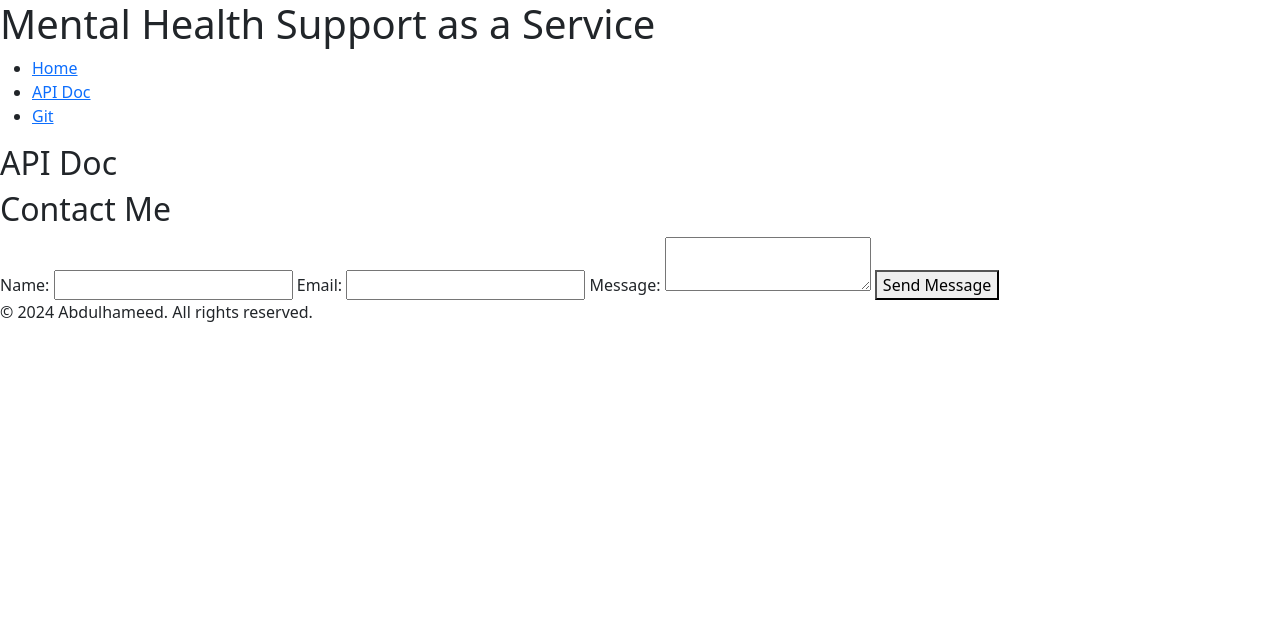
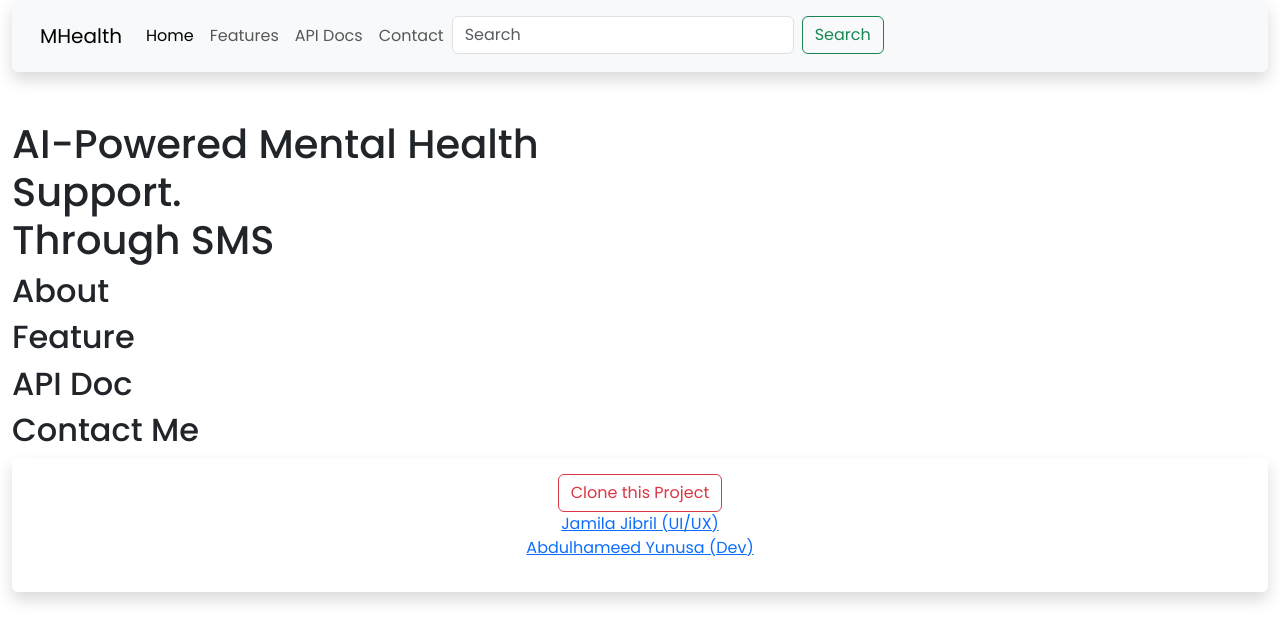
Before and after one commit to ayhameed/Twillio_Challenge, a website: page src/index.html in a window 1280 px wide. Drawn offline with nearby package versions, Linux system fonts and the light colour scheme; files that its build step writes are made by us from their sources.

Commit message:
Made changes to index.html, reorganized project structure

```diff
--- a/package.json
+++ b/package.json
@@ -12,6 +12,7 @@
   "dependencies": {
     "dotenv": "^16.4.5",
     "express": "^4.19.2",
-    "nodemon": "^3.1.3"
+    "nodemon": "^3.1.3",
+    "openai": "^4.51.0"
   }
 }
--- a/src/css/styles.css
+++ b/src/css/styles.css
@@ -1,4 +1,12 @@
-body{
-    background-color: #f5f5f5ce;
-    font: poppins;
+/* Sets Background Color for footer*/
+.btm{
+
+    background-color: #f5faff;
 }
+
+/* Set font style */
+body {
+    font-family: "Poppins", sans-serif;
+}
+
+/**/
--- a/src/index.html
+++ b/src/index.html
@@ -1,52 +1,122 @@
 <!DOCTYPE html>
 <html lang="en">
+
 <head>
     <meta charset="UTF-8">
     <meta name="viewport" content="width=device-width, initial-scale=1.0">
     <title>Mental Health SaaS</title>
-    <link rel="stylesheet" href="styles.css">
-    <link href="https://cdn.jsdelivr.net/npm/bootstrap@5.3.3/dist/css/bootstrap.min.css" rel="stylesheet" integrity="sha384-QWTKZyjpPEjISv5WaRU9OFeRpok6YctnYmDr5pNlyT2bRjXh0JMhjY6hW+ALEwIH" crossorigin="anonymous">
+    <!--Import Font-->
+    <link rel="preconnect" href="https://fonts.googleapis.com">
+    <link rel="preconnect" href="https://fonts.gstatic.com" crossorigin>
+    <link
+        href="https://fonts.googleapis.com/css2?family=Poppins:ital,wght@0,100;0,200;0,300;0,400;0,500;0,600;0,700;0,800;0,900;1,100;1,200;1,300;1,400;1,500;1,600;1,700;1,800;1,900&display=swap"
+        rel="stylesheet">
+    <!--End-->
+    <link rel="stylesheet" href="https://fonts.googleapis.com/css?family=Poppins">
+    <link rel="stylesheet" href="/src/css/styles.css">
+    <link href="https://cdn.jsdelivr.net/npm/bootstrap@5.3.3/dist/css/bootstrap.min.css" rel="stylesheet"
+        integrity="sha384-QWTKZyjpPEjISv5WaRU9OFeRpok6YctnYmDr5pNlyT2bRjXh0JMhjY6hW+ALEwIH" crossorigin="anonymous">
+    <style>
+        body {
+            font-family: "Poppins", sans-serif;
+        }
+    </style>
 </head>
-</head>
-<body>
+
+<body class="container-fluid">
+    <!-- A huge CTA -->
     <header>
-        <h1>Mental Health Support as a Service</h1>
+        <!-- <h1>Mental Health Support as a Service</h1> -->
     </header>
+    <!-- CTA Ends -->
 
-    <nav>
-        <ul>
-            <li><a href="#">Home</a></li>
-            <li><a href="#">API Doc</a></li>
-            <li><a href="#">Git</a></li>
-        </ul>
+    <!-- Nav Bar-->
+    <nav class="navbar sticky-top navbar-expand-lg bg-body-tertiary shadow p-3 mb-5 rounded">
+        <div class="container-fluid">
+            <a class="navbar-brand" href="#">MHealth</a>
+            <button class="navbar-toggler" type="button" data-bs-toggle="collapse" data-bs-target="#navbarNav"
+                aria-controls="navbarNav" aria-expanded="false" aria-label="Toggle navigation">
+                <span class="navbar-toggler-icon"></span>
+            </button>
+            <div class="collapse navbar-collapse" id="navbarNav">
+                <ul class="navbar-nav">
+                    <li class="nav-item">
+                        <a class="nav-link active" aria-current="page" href="#">Home</a>
+                    </li>
+                    <li class="nav-item">
+                        <a class="nav-link" href="#">Features</a>
+                    </li>
+                    <li class="nav-item">
+                        <a class="nav-link" href="#">API Docs</a>
+                    </li>
+                    <li class="nav-item">
+                        <a class="nav-link" href="#">Contact</a>
+                    </li>
+                    <li>
+                        <form class="d-flex " role="search">
+                            <input class="form-control me-2" type="search" placeholder="Search" aria-label="Search">
+                            <button class="btn btn-outline-success" type="submit">Search</button>
+                        </form>
+                    </li>
+                </ul>
+            </div>
+        </div>
     </nav>
+    <!-- Nav Bar Ends-->
 
+    <!--Header Section starts-->
+    <div class= row">
+        <div class="col-6">
+            <h1>
+                AI-Powered Mental Health Support.
+                <br>
+                Through SMS
+            </h1>
+        </div>
+        <div class="col-6"></div>
+    </div>
+    <!--Header Section ends-->
+
+    <!-- Main Section Begins -->
     <main>
         <section>
+            <h2>About</h2>
+        </section>
+        <section>
+            <h2>Feature</h2>
+        </section>
+        <section>
             <h2>API Doc</h2>
-            <!-- <p>Lorem ipsum dolor sit amet, consectetur adipiscing elit. Nullam auctor, nunc id aliquet tincidunt, nisl nunc tincidunt urna, a aliquet nunc nisl vel nunc.</p> -->
         </section>
 
         <section>
             <h2>Contact Me</h2>
-            <form>
-                <label for="name">Name:</label>
-                <input type="text" id="name" name="name" required>
-
-                <label for="email">Email:</label>
-                <input type="email" id="email" name="email" required>
-
-                <label for="message">Message:</label>
-                <textarea id="message" name="message" required></textarea>
-
-                <button type="submit">Send Message</button>
-            </form>
         </section>
     </main>
+    <!-- Main Section Ends -->
 
-    <footer>
-        <p>&copy; 2024 Abdulhameed. All rights reserved.</p>
-    </footer>
-    <script src="https://cdn.jsdelivr.net/npm/bootstrap@5.3.3/dist/js/bootstrap.bundle.min.js" integrity="sha384-YvpcrYf0tY3lHB60NNkmXc5s9fDVZLESaAA55NDzOxhy9GkcIdslK1eN7N6jIeHz" crossorigin="anonymous"></script>
+    <!-- Footer Begins-->
+    <div class="btm card-footer text-center shadow p-3 mb-5 rounded">
+        <div class="card-body">
+            <a href="https://github.com/ayhameed/Twillio_Challenge" class="btn btn-outline-danger">Clone this
+                Project</a>
+        </div>
+        <div class="card-footer text-center ">
+            <p><a href="https://www.linkedin.com/in/jamila-jibril-082113262/" class="link-underline-primary">Jamila
+                    Jibril (UI/UX)</a>
+                <br>
+                <a href="https://www.linkedin.com/in/abdulhameed-yunusa" class="link-underline-primary">Abdulhameed
+                    Yunusa (Dev)</a>
+            </p>
+        </div>
+    </div>
+    <!-- Footer ends -->
+
+    <!-- Boootstrap Bundle -->
+    <script src="https://cdn.jsdelivr.net/npm/bootstrap@5.3.3/dist/js/bootstrap.bundle.min.js"
+        integrity="sha384-YvpcrYf0tY3lHB60NNkmXc5s9fDVZLESaAA55NDzOxhy9GkcIdslK1eN7N6jIeHz"
+        crossorigin="anonymous"></script>
+    <!-- Bootstrap Bundle Ends-->
 </body>
+
 </html>
```
Also changed, not shown: app.js (+4 -3 lines), src/scripts/ai_assistant.js (+14 -0 lines), src/scripts/sms_client.js (+10 -0 lines), 1 other file.
